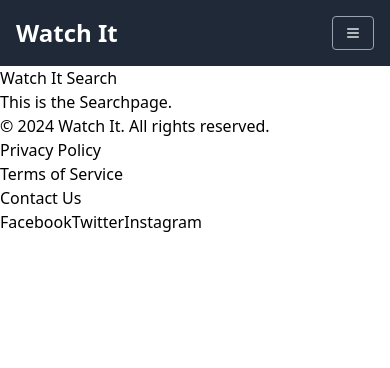
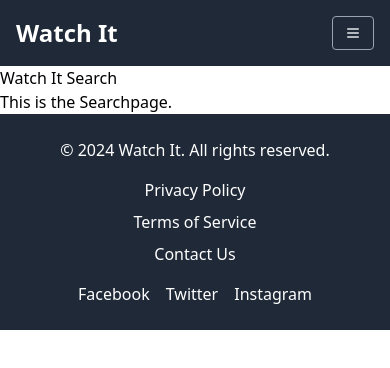
Before and after one commit to chadlaban/watch-it, a React (Create React App) app in the folder watch-it-frontend/: page /search in a window 390 px wide. Shown: the top 368 px of the page. Built offline with nearby package versions, Linux system fonts and the light colour scheme.

Commit message:
Update: fix responsiveness and tailwind classes.

```diff
--- a/watch-it-frontend/src/components/Footer.js
+++ b/watch-it-frontend/src/components/Footer.js
@@ -2,27 +2,43 @@ import React from "react";
 
 function Footer() {
   return (
-    <footer>
-      <div className="footer-content">
-        <p>&copy; {new Date().getFullYear()} Watch It. All rights reserved.</p>
-        <nav>
-          <ul>
+    <footer className="bg-gray-800 text-white py-6">
+      <div className="container mx-auto text-center md:text-left flex flex-col md:flex-row justify-between items-center">
+        {/* Copyright Section */}
+        <div className="mb-4 md:mb-0">
+          <p>
+            &copy; {new Date().getFullYear()} Watch It. All rights reserved.
+          </p>
+        </div>
+
+        {/* Navigation Links */}
+        <nav className="mb-4 md:mb-0">
+          <ul className="flex flex-col md:flex-row space-y-2 md:space-y-0 md:space-x-6">
             <li>
-              <a href="/privacy">Privacy Policy</a>
+              <a href="/" className="hover:text-gray-400">
+                Privacy Policy
+              </a>
             </li>
             <li>
-              <a href="/terms">Terms of Service</a>
+              <a href="/" className="hover:text-gray-400">
+                Terms of Service
+              </a>
             </li>
             <li>
-              <a href="/contact">Contact Us</a>
+              <a href="/" className="hover:text-gray-400">
+                Contact Us
+              </a>
             </li>
           </ul>
         </nav>
-        <div className="social-media">
+
+        {/* Social Media Links */}
+        <div className="flex space-x-4">
           <a
             href="https://facebook.com"
             target="_blank"
             rel="noopener noreferrer"
+            className="hover:text-gray-400"
           >
             Facebook
           </a>
@@ -30,6 +46,7 @@ function Footer() {
             href="https://twitter.com"
             target="_blank"
             rel="noopener noreferrer"
+            className="hover:text-gray-400"
           >
             Twitter
           </a>
@@ -37,6 +54,7 @@ function Footer() {
             href="https://instagram.com"
             target="_blank"
             rel="noopener noreferrer"
+            className="hover:text-gray-400"
           >
             Instagram
           </a>
--- a/watch-it-frontend/src/components/Header.js
+++ b/watch-it-frontend/src/components/Header.js
@@ -1,6 +1,12 @@
-import React from "react";
+import React, { useState } from "react";
 
 function Header() {
+  const [isSidebarActive, setSidebar] = useState(false);
+
+  const toggleSidebar = () => {
+    setSidebar(!isSidebarActive);
+  };
+
   return (
     <header className="bg-gray-800 text-white">
       <div className="container mx-auto flex justify-between items-center p-4">
@@ -11,7 +17,7 @@ function Header() {
           </a>
         </div>
 
-        {/* Navigation Links */}
+        {/* Navigation Links for Desktop */}
         <nav className="hidden md:flex space-x-6">
           <ul className="flex space-x-6">
             <li>
@@ -28,7 +34,10 @@ function Header() {
         </nav>
 
         {/* Mobile Menu Button */}
-        <button className="md:hidden flex items-center px-3 py-2 border rounded text-gray-200 border-gray-400 hover:text-white hover:border-white">
+        <button
+          className="md:hidden flex items-center px-3 py-2 border rounded text-gray-200 border-gray-400 hover:text-white hover:border-white"
+          onClick={toggleSidebar}
+        >
           <svg
             className="h-4 w-4"
             fill="none"
@@ -45,6 +54,44 @@ function Header() {
           </svg>
         </button>
       </div>
+
+      {/* Sidebar for Mobile */}
+      <div
+        className={`fixed inset-y-0 left-0 w-64 bg-gray-800 transform ${
+          isSidebarActive ? "translate-x-0" : "-translate-x-full"
+        } transition-transform duration-300 ease-in-out md:hidden`}
+      >
+        <div className="flex items-center justify-between p-4">
+          <h2 className="text-2xl font-bold">Watch It</h2>
+          <button
+            onClick={toggleSidebar}
+            className="text-gray-200 hover:text-gray-400"
+          >
+            <svg
+              className="h-6 w-6"
+              fill="none"
+              stroke="currentColor"
+              viewBox="0 0 24 24"
+              xmlns="http://www.w3.org/2000/svg"
+            >
+              <path
+                strokeLinecap="round"
+                strokeLinejoin="round"
+                strokeWidth="2"
+                d="M6 18L18 6M6 6l12 12"
+              ></path>
+            </svg>
+          </button>
+        </div>
+        <nav className="flex flex-col space-y-4 p-4">
+          <a href="/" className="hover:text-gray-400">
+            Home
+          </a>
+          <a href="/search" className="hover:text-gray-400">
+            Search
+          </a>
+        </nav>
+      </div>
     </header>
   );
 }
```
